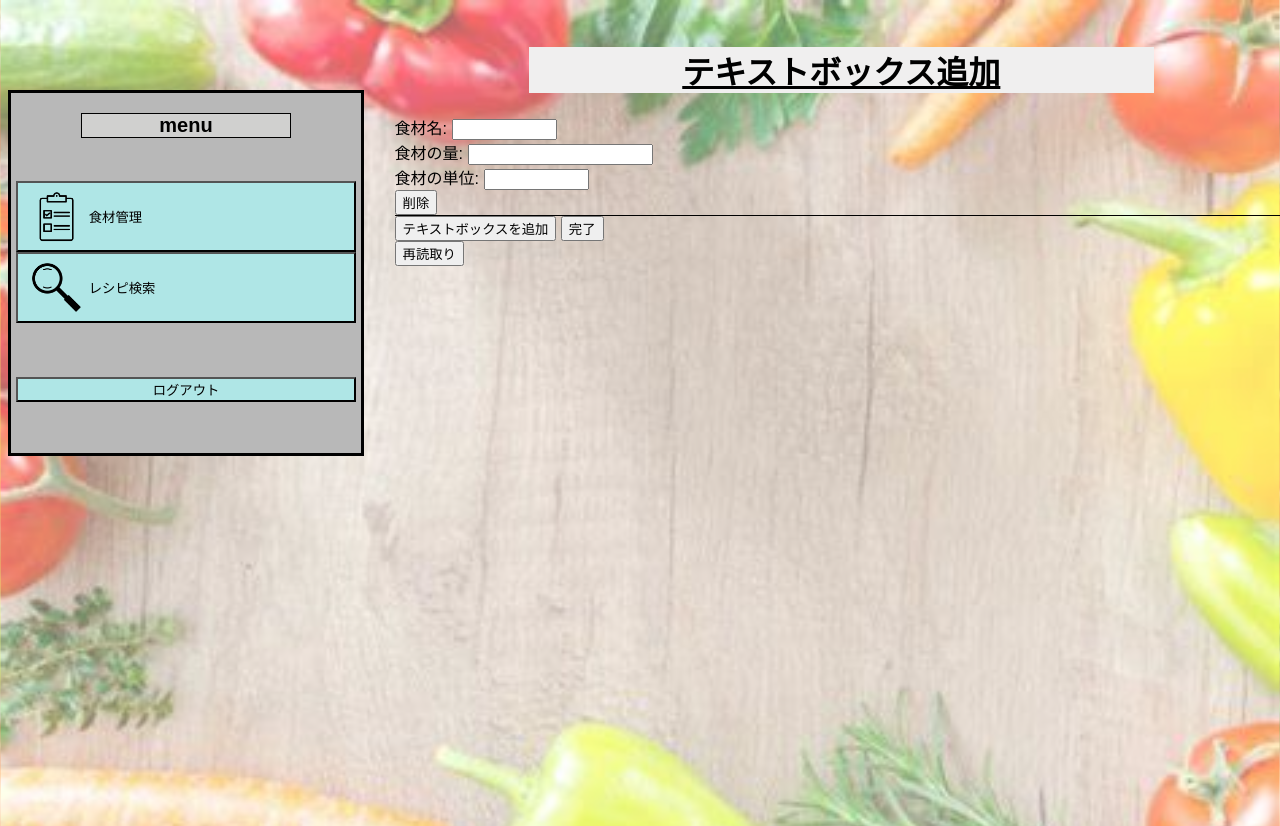
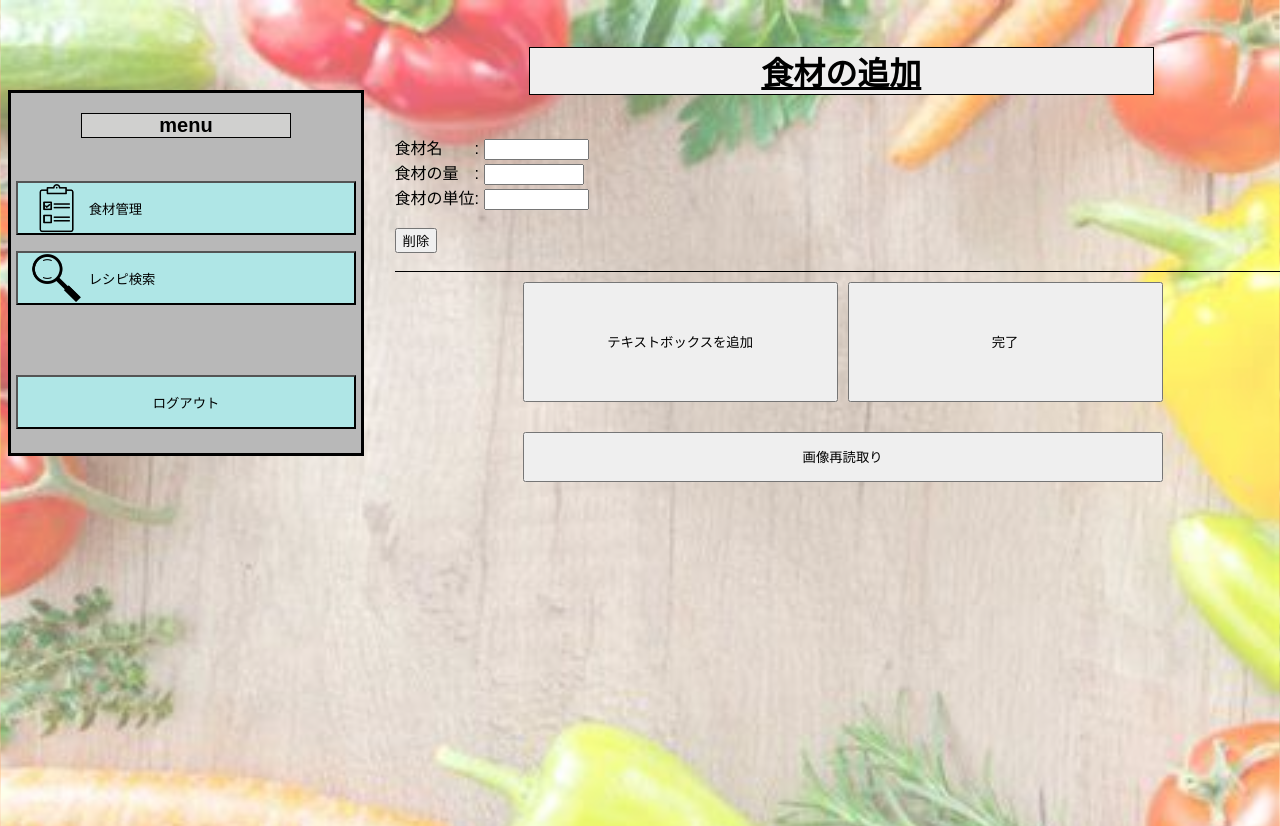
Before and after one commit to Kohada72/Test10, a Flask app: page /add/normal/ in a window 1280 px wide. Run offline with Flask 3, Linux system fonts and the light colour scheme; the visitor is signed in with stand-in values (Sample User, id 1).

Commit message:
update UI

```diff
--- a/static/css/styles.css
+++ b/static/css/styles.css
@@ -4,7 +4,7 @@ html{
     width: 100%;
 }
 
-body {
+.body2 {
     font-family: Arial, sans-serif;
     height: 100%;
     width: 100%;
@@ -25,6 +25,18 @@ body {
     width: 100%;
     height: 100%;
     gap: 2vw;
+}
+
+.title{
+    text-align: center;
+    text-decoration: underline;
+
+    background-color: rgb(240, 239, 239);
+
+    border: 1px solid;
+
+    margin-left: 15%;
+    margin-right: 15%;
 }
 
 /*サイドバー*/
@@ -118,7 +130,7 @@ button:hover{
 
 
 /* *****ログイン画面のスタイル***** */
-.login-body{
+.login-body {
     display: flex;
     justify-content: center;
     align-items: center;
@@ -213,16 +225,6 @@ button:hover{
 
 .ingredient_list p{
     padding-left: 5%;
-}
-
-.title{
-    text-align: center;
-    text-decoration: underline;
-
-    background-color: rgb(240, 239, 239);
-
-    margin-left: 15%;
-    margin-right: 15%;
 }
 
 .ref_img{
@@ -420,4 +422,29 @@ button:hover{
     border-bottom: 1px solid;
 }
 
+.button_container{
+    margin-top: 10px;
+    margin-left: 10vw;
+
+    display: flex;
+    gap: 10px;
+
+    width: 50vw;
+    height: 15vh;
+}
+.button_container button{
+    flex-basis: 100%;
+}
+
+.to_reco_img{
+    width: 50vw;
+    height: 50px;
+    margin-left: 10vw;
+    margin-top: 30px;
+}
+.to_reco_img button{
+    width: 100%;
+    height: 100%;
+}
+
 /* *****手動入力追加の画面***** */
--- a/templates/addNormal.html
+++ b/templates/addNormal.html
@@ -1,50 +1,58 @@
-<!DOCTYPE html>
 {%extends 'base.html'%}
+{% block body %}
 
-{% block body %}
-<h1 class = "title">テキストボックス追加</h1>
+<h1 class = "title">食材の追加</h1>
+<br>
+
 <form id="textBoxForm" action="/addResult" method="post">
 
     <!-- 画像解析から取得した食材 -->
     {% for ingredient in ingredients%}
     <div class="form_group">
-        <label>食材名: </label>
+        <label>食材名　　: </label>
         <input type="text" id="name" name="name" required minlength="1" maxlength="10" size="10" value = {{ingredient.name}} />
+        <br>
 
-        <label>食材の量: </label>
+        <label>食材の量　: </label>
         <input type="number" id="quantity" name="quantity" required minlength="1" maxlength="4" size="10" value = {{ingredient.quantity}} />
+        <br>
 
-         <label>食材の単位: </label>
+        <label>食材の単位: </label>
         <input type="text" id="unit" name="unit" required minlength="1" maxlength="4" size="10" value = {{ingredient.unit}} />
+        <br><br>
+
+        <button type = "button" class = "form_delete_button" onclick = "remove_form(this)">削除</button>
+        <br>
     </div>
     {% endfor %}
 
     <!-- 最初の入力フィールドセット -->
     <div class="form_group">
-        <label>食材名: </label>
-        <input type="text" id="name" name="name" required minlength="1" maxlength="10" size="10" />
+        <label>食材名　　: </label>
+        <input type="text" id="name" name="name" required minlength="1" maxlength="10" size="10px" />
         <br>
 
-        <label>食材の量: </label>
-        <input type="number" id="quantity" name="quantity" required minlength="1" maxlength="4" size="10" />
+        <label>食材の量　: </label>
+        <input type="number" id="quantity" name="quantity" required minlength="1" maxlength="4" style = "width:100px" />
         <br>
 
         <label>食材の単位: </label>
-        <input type="text" id="unit" name="unit" required minlength="1" maxlength="4" size="10" />
-        <br>
+        <input type="text" id="unit" name="unit" required minlength="1" maxlength="4" size="10px" />
+        <br><br>
 
         <button type = "button" class = "form_delete_button" onclick = "remove_form(this)">削除</button>
+        <br><br>
     </div>
 
     <!-- ボタンのコンテナ -->
     <div class="button_container">
-        <button type="button" class="add-button" onclick="addTextBoxes()">テキストボックスを追加</button>
-        <input type="submit" class="submit-button" value="完了">
+        <button type="button" onclick="addTextBoxes()">テキストボックスを追加</button>
+        <button type="submit">完了</button>
     </div>
 </form>
 
-<form action = "/imageReco" method = "GET">
-    <input type="submit" class="submit-button" value="再読取り">
+<form action = "/imageReco" method = "GET" class = "to_reco_img">
+    <button type="submit">画像再読取り</button>
 </form>
 
 <script>
@@ -56,7 +64,7 @@
         formGroup.className = "form_group";
 
         const nameLabel = document.createElement("label");
-        nameLabel.innerHTML = "食材名: ";
+        nameLabel.innerHTML = "食材名　　: ";
         const nameBox = document.createElement("input");
         nameBox.type = "text";
         nameBox.id = "name";
@@ -67,7 +75,7 @@
         nameBox.size = 10;
 
         const quantityLabel = document.createElement("label");
-        quantityLabel.innerHTML = "食材の量: ";
+        quantityLabel.innerHTML = "食材の量　: ";
         const quantityBox = document.createElement("input");
         quantityBox.type = "number";
         quantityBox.id = "quantity";
@@ -75,7 +83,7 @@
         quantityBox.required = true;
         quantityBox.minLength = 1;
         quantityBox.maxLength = 4;
-        quantityBox.size = 10;
+        quantityBox.style = "width:100px";
 
         const unitLabel = document.createElement("label");
         unitLabel.innerHTML = "食材の単位: ";
@@ -96,18 +104,20 @@
             remove_form(this);
         };
 
-        const br1 = document.createElement("br");
-        const br2 = document.createElement("br");
 
         formGroup.appendChild(nameLabel);
         formGroup.appendChild(nameBox);
-        formGroup.appendChild(br1);
+        formGroup.appendChild(document.createElement("br"));
         formGroup.appendChild(quantityLabel);
         formGroup.appendChild(quantityBox);
-        formGroup.appendChild(br2);
+        formGroup.appendChild(document.createElement("br"));
         formGroup.appendChild(unitLabel);
         formGroup.appendChild(unitBox);
+        formGroup.appendChild(document.createElement("br"));
+        formGroup.appendChild(document.createElement("br"))
         formGroup.appendChild(form_delete_button);
+        formGroup.appendChild(document.createElement("br"))
+        formGroup.appendChild(document.createElement("br"))
 
         // フォームの完了ボタンの前に新しい入力フィールドセットを挿入
         form.insertBefore(formGroup, document.querySelector('.button_container'));
--- a/templates/base.html
+++ b/templates/base.html
@@ -7,7 +7,7 @@
     <link rel="stylesheet" href="{{ url_for('static', filename='/css/styles.css') }}">
     {% block head %}{% endblock %}
 </head>
-<body>
+<body class = "body2">
     <div class = "content">
 
         <aside class = "sidebar">
```
